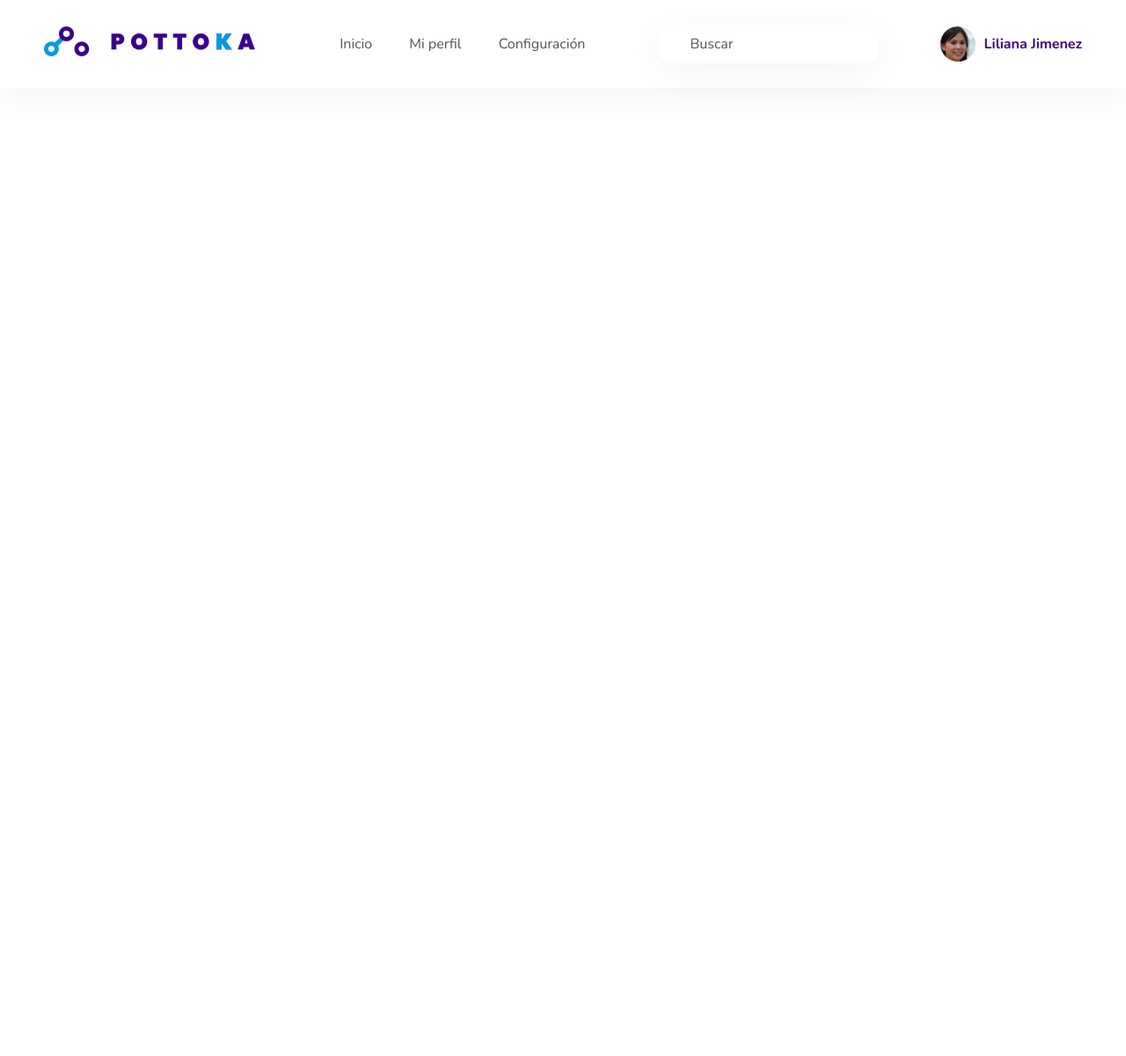
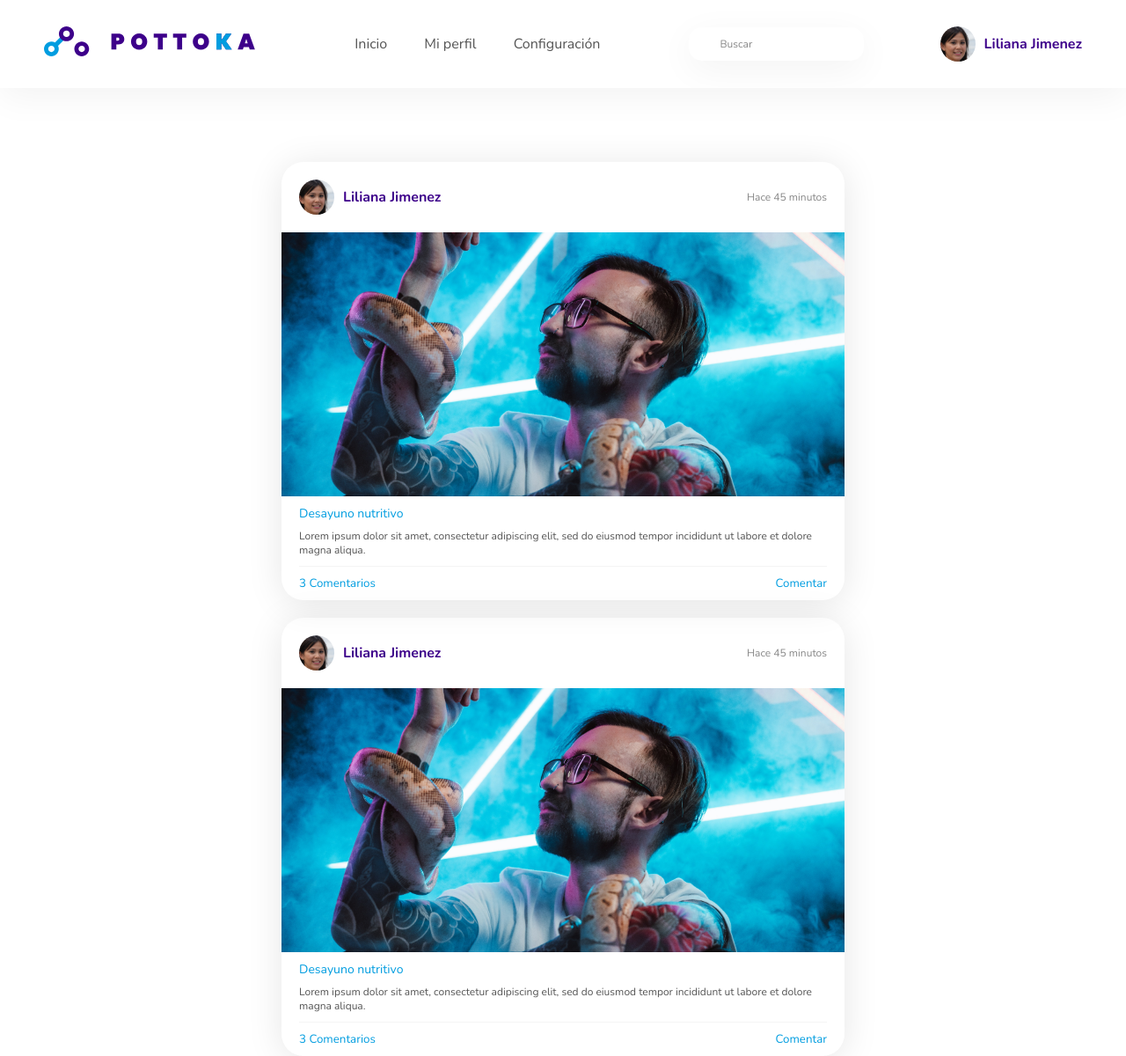
Before and after one commit to MdSierra10/Pottoka, a Flask app: template templates/base.html in a window 1280 px wide. Shown: the whole page at 88% size. Before the commit the page ends 70 px from the top, so only its background shows below. Run offline with Flask 2, Linux system fonts and the light colour scheme; the template is opened without the code that fills it, so the values that code supplies are empty; some libraries are stand-ins or nearby versions.

Commit message:
Subida de cuatro archivos nuevos para el feed- base
Se sube publicacion_1.jpg
se sube componentes.css
se sube cardFeed.js
se sube base.html

Co-Authored-By: OscarMenaRojas <91097827+OscarMenaRojas@users.noreply.github.com>

```diff
--- /dev/null
+++ b/static/css/componentes.css
@@ -0,0 +1,157 @@
+/* Importacion de fuente nunito */
+@import url("https://fonts.googleapis.com/css2?family=Nunito:ital,wght@0,200;0,300;0,400;0,600;0,700;0,800;0,900;1,200;1,300;1,400;1,600;1,700;1,800;1,900&display=swap");
+
+:root {
+  --colorPrincipal: #009de0;
+  --colorSecundario: #3d008a;
+  --colorElemento: #545454;
+}
+
+* {
+  font-family: "Nunito", sans-serif;
+  box-sizing: border-box;
+  margin: 0;
+  padding: 0;
+}
+
+html,
+body {
+  height: 100%;
+}
+
+/* Manuel, Esto desde aqui copiar en el css main para multiplicarlo att: bri!. */
+
+.cardFeed {
+  width: 100%;
+  display: grid;
+  grid-template-columns: 1fr;
+  grid-template-rows: 80px 300px min-content min-content;
+  max-width: 660px;
+  margin-top: 20px;
+  margin-bottom: 20px;
+  margin-left: auto;
+  margin-right: auto;
+  box-shadow: 0px 4px 40px rgba(0, 0, 0, 0.1);
+  border-radius: 25px;
+}
+
+.imagen {
+  display: flex;
+}
+
+.imagen > img {
+  width: 100%;
+  object-fit: cover;
+}
+
+.titulo {
+  display: flex;
+  justify-content: space-between;
+  align-items: center;
+  padding: 20px;
+}
+
+.titulo .fechaPublicacion {
+  font-size: 12px;
+  color: #878787;
+}
+
+.usuario {
+  display: flex;
+  align-items: center;
+  cursor: pointer;
+}
+
+.usuario img {
+  width: 40px;
+  border-radius: 50%;
+  overflow: hidden;
+  margin-right: 10px;
+}
+
+.descripcion {
+  padding: 10px 20px;
+}
+
+.descripcion .tituloFoto {
+  color: var(--colorPrincipal);
+  font-size: 14px;
+}
+
+.descripcion .descripcionFoto {
+  color: var(--colorElemento);
+  margin-top: 8px;
+  font-size: 12px;
+}
+
+.divider {
+  margin-left: 20px;
+  margin-right: 20px;
+  border-bottom: 1px solid #f4f4f4;
+}
+
+.accionesComentario {
+  display: flex;
+  justify-content: space-between;
+  padding: 10px 20px;
+}
+
+.comentarios {
+  max-height: 0;
+  overflow: hidden;
+  transition: max-height 1s ease-in-out;
+}
+
+.comentarios.active {
+  transform: scaleY(1);
+  max-height: 1000px;
+}
+
+.comentarios .nuevoComentario {
+  background-color: #f8f8f8;
+  padding: 20px;
+}
+
+.comentarios .nuevoComentario form {
+  display: flex;
+  flex-direction: column;
+  align-items: center;
+}
+
+.button {
+  background: #009de0;
+  border-radius: 20px;
+  padding: 5px 15px;
+  border: none;
+  color: white;
+  margin-top: 20px;
+  cursor: pointer;
+}
+
+.flat {
+  background-color: transparent;
+  color: var(--colorPrincipal);
+  border: none;
+  cursor: pointer;
+}
+
+input {
+  padding: 10px;
+  border: none;
+  width: 100%;
+  box-shadow: 0px 10px 40px rgb(0 0 0 / 5%);
+  border: 1px solid transparent;
+  border-radius: 15px;
+  color: var(--colorElemento);
+  font-size: 12px;
+}
+
+::placeholder {
+  color: #878787;
+  font-size: 12px;
+}
+
+input:focus {
+  border: 1px solid rgba(0, 0, 0, 0.12);
+  outline: none;
+}
--- /dev/null
+++ b/static/js/cardFeed.js
@@ -0,0 +1,5 @@
+const comentarios = document.querySelector("#comentarios");
+const comentar = document.querySelector("#comentar");
+comentar.addEventListener("click", () => {
+  comentarios.classList.toggle("active");
+});
--- a/templates/base.html
+++ b/templates/base.html
@@ -4,8 +4,9 @@
     <meta charset="UTF-8" />
     <meta http-equiv="X-UA-Compatible" content="IE=edge" />
     <meta name="viewport" content="width=device-width, initial-scale=1.0" />
-    <link rel="stylesheet" href="../static/css/base.css" />
-    <link rel="icon" href="../static/assets/favicon.ico" type="image/x-icon" />
+    <link rel="stylesheet" href="../static/base.css" />
+    <link rel="stylesheet" href="../static/componentes.css" />
+    <link rel="icon" href="../assets/favicon.ico" type="image/x-icon" />
 
     <!-- Iconos -->
     <link
@@ -17,6 +18,7 @@
 
     <title>POTTOKA</title>
   </head>
+
   <body>
 
     <!--Caja Principal -->
@@ -26,7 +28,7 @@
       </div>
 
       <!-- Logo -->
-      <div class="logo"><img src="../static/assets/Logo_principal.svg" alt="" /></div>
+      <div class="logo"><img src="../assets/Logo_principal.svg" alt="" /></div>
 
       <!-- Menu principal -->
       <nav>
@@ -61,7 +63,7 @@
 
       <!-- Usuario -->
       <div class="nombreUsuario">
-        <img src="../static/assets/Avatar.jpg" alt="" />
+        <img src="../assets/Avatar.jpg" alt="" />
         <h4>Liliana Jimenez</h4>
       </div>
       <div class="space"></div>
@@ -75,7 +77,7 @@
 
       <!-- Usuario responsive -->
       <div class="nombreUsuario">
-        <img src="../static/assets/Avatar.jpg" alt="" />
+        <img src="../assets/Avatar.jpg" alt="" />
         <h4>Liliana Jimenez</h4>
       </div>
       <hr />
@@ -112,9 +114,97 @@
 
     <!-- Contenido -->
     <main>
+      <div class="cardFeed">
+        <!-- titulo del card -->
+        <div class="titulo">
+          <div class="usuario">
+            <img src="../assets/Avatar.jpg" alt="" />
+            <h4>Liliana Jimenez</h4>
+          </div>
+          <div class="fechaPublicacion">Hace 45 minutos</div>
+        </div>
 
+        <!-- imagen del card -->
+        <div class="imagen">
+          <img src="../assets/publicacion_1.jpg" alt="Publicacion Titulo" />
+        </div>
+
+        <!-- descripcion del card -->
+        <div class="descripcion">
+          <div class="tituloFoto">Desayuno nutritivo</div>
+          <div class="descripcionFoto">
+            Lorem ipsum dolor sit amet, consectetur adipiscing elit, sed do eiusmod
+            tempor incididunt ut labore et dolore magna aliqua.
+          </div>
+        </div>
+
+        <div class="divider"></div>
+
+        <div class="accionesComentario">
+          <button class="flat">3 Comentarios</button>
+          <button id="comentar" class="flat">Comentar</button>
+        </div>
+
+        <!-- los comentarios de la publicacion (agregar active para animación) -->
+        <div id="comentarios" class="comentarios">
+          <!-- aqui va el listado de comentarios  -->
+          <div class="nuevoComentario">
+            <form action="">
+              <input type="text" placeholder="Escribe un comentario" />
+              <button class="button">Publicar</button>
+            </form>
+          </div>
+        </div>
+      </div>
+
+      <!-- Segundo -->
+      <div class="cardFeed">
+        <!-- titulo del card -->
+        <div class="titulo">
+          <div class="usuario">
+            <img src="../assets/Avatar.jpg" alt="" />
+            <h4>Liliana Jimenez</h4>
+          </div>
+          <div class="fechaPublicacion">Hace 45 minutos</div>
+        </div>
+
+        <!-- imagen del card -->
+        <div class="imagen">
+          <img src="../assets/publicacion_1.jpg" alt="Publicacion Titulo" />
+        </div>
+
+        <!-- descripcion del card -->
+        <div class="descripcion">
+          <div class="tituloFoto">Desayuno nutritivo</div>
+          <div class="descripcionFoto">
+            Lorem ipsum dolor sit amet, consectetur adipiscing elit, sed do eiusmod
+            tempor incididunt ut labore et dolore magna aliqua.
+          </div>
+        </div>
+
+        <div class="divider"></div>
+
+        <div class="accionesComentario">
+          <button class="flat">3 Comentarios</button>
+          <button id="comentar" class="flat">Comentar</button>
+        </div>
+
+        <!-- los comentarios de la publicacion (agregar active para animación) -->
+        <div id="comentarios" class="comentarios">
+          <!-- aqui va el listado de comentarios  -->
+          <div class="nuevoComentario">
+            <form action="">
+              <input type="text" placeholder="Escribe un comentario" />
+              <button class="button">Publicar</button>
+            </form>
+          </div>
+        </div>
+      </div>
     </main>
     <!-- Script del menú hamburguesa -->
-    <script src="../static/js/base.js"></script>
+    <script src="../js/base.js"></script>
+
+    <!-- Script del feed card -->
+    <script src="../js/cardFeed.js"></script>
   </body>
 </html>
```
Also changed, not shown: static/assets/publicacion_1.jpg (added).
